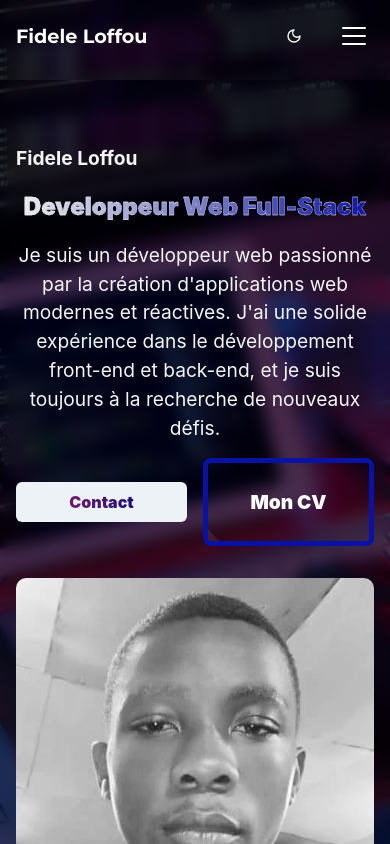
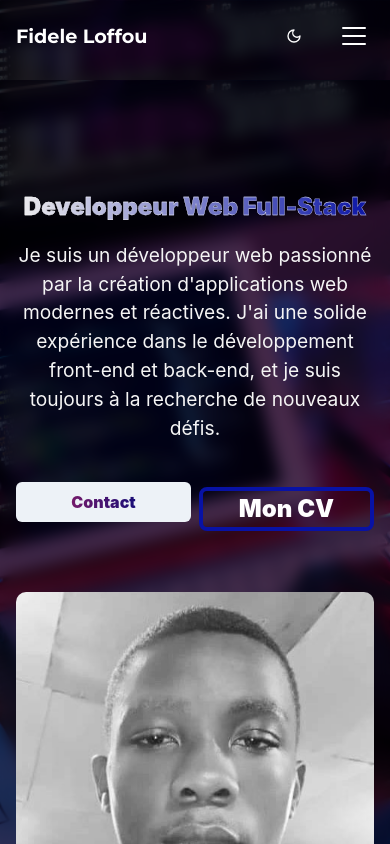
Before and after one commit to Djsk-f/my-portoflio, a Next.js app: page / in a window 390 px wide. Shown: the top 844 px of the page. Built offline with nearby package versions, Linux system fonts and the light colour scheme.

Commit message:
correct responsive dimension

```diff
--- a/public/assets/scss/layouts/_projects.scss
+++ b/public/assets/scss/layouts/_projects.scss
@@ -80,7 +80,7 @@
   text-align: justify;
   color: #e0e6f7;
 
-  @media (max-width: 480px) {
+  @media (max-width: 768px) {
     border-top: 1px solid #6a5acd;
     border-bottom: 1px solid #6a5acd;
     box-shadow: 0 -2px 10px rgba(106, 90, 205, 0.3),
--- a/public/assets/scss/pages/_home.scss
+++ b/public/assets/scss/pages/_home.scss
@@ -20,19 +20,23 @@
     &--links {
       display: grid;
       grid-template-columns: 1fr 1fr;
-      gap: 1rem;
+      gap: 0.5rem;
       text-align: justify;
       margin-top: 1rem;
     }
 
     &--myCV {
-      font-weight: 900;
       color: #fff;
       border-radius: 8px;
-      border: 5px solid #0812a5;
+      border: 4px solid #0812a5;
       cursor: pointer;
       position: relative;
       overflow: hidden;
+      margin: 1.8rem 0;
+      font-size: 1.5rem;
+      // padding: 16px;
+      font-weight: 900;
+      // padding: 1rem 2rem;
       transition: background-color 0.3s ease, color 0.3s ease;
 
       &:hover {
@@ -135,6 +139,7 @@
 
       @media (max-width: 900px) {
         font-size: 1.5rem;
+        visibility: hidden;
       }
 
       @media (max-width: 480px) {
@@ -153,7 +158,7 @@
     max-width: 50%;
 
     @media (max-width: 768px) {
-      max-width: 70%;
+      max-width: 100%;
       margin: auto;
       margin-left: 0px !important;
       order: 2;
```
